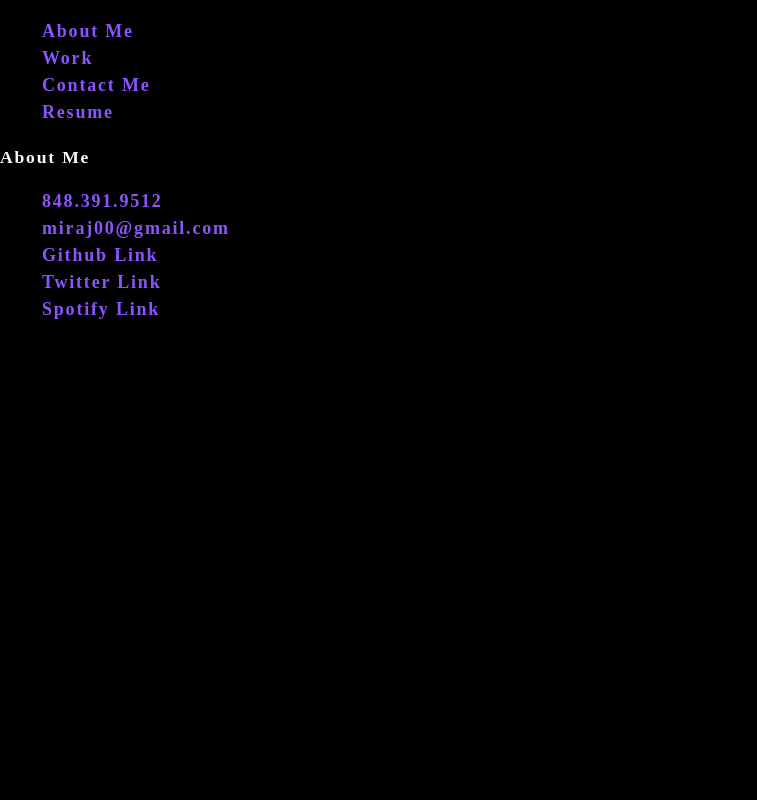
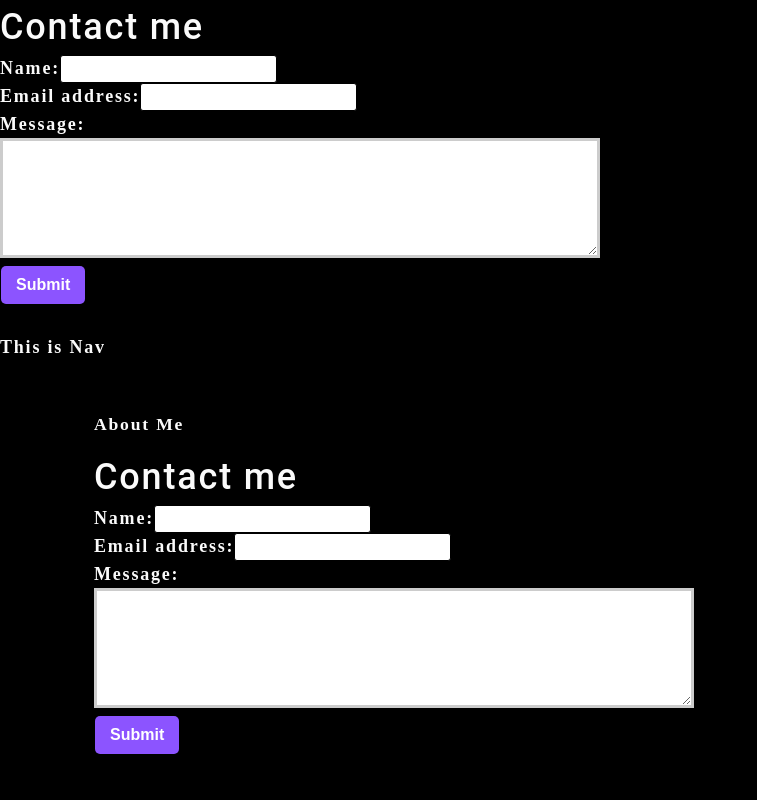
Before and after one commit to miraj00/react-spa-portfolio, a React (Create React App) app: page /#/contact in a window 1280 px wide. Shown: the top 800 px of the page, without its empty margins (0-757 px from the left). Built offline with nearby package versions, Linux system fonts and the light colour scheme.

Commit message:
Header set with react-router-dom

```diff
--- a/package.json
+++ b/package.json
@@ -8,6 +8,7 @@
     "@testing-library/user-event": "^12.8.3",
     "react": "^17.0.2",
     "react-dom": "^17.0.2",
+    "react-router-dom": "^5.3.0",
     "react-scripts": "4.0.3",
     "web-vitals": "^1.1.2"
   },
--- a/src/App.js
+++ b/src/App.js
@@ -2,18 +2,23 @@
 import Header from './components/Header';
 import Nav from './components/Nav';
 import Footer from './components/Footer';
-
+import ContactForm from './components/Contact';
+import About from './components/About';
 
 
 function App() {
   return (
     <div>
-        <Header/>
+            <Header/>
 
-        <Nav> </Nav>
+            <Nav />
+      <main>
+            <About></About>
+            <ContactForm></ContactForm>
+      </main>
 
 
-         <Footer/>
+             <Footer/>
     </div>
   );
 }
--- /dev/null
+++ b/src/components/About.js
@@ -0,0 +1,16 @@
+import React from 'react';
+
+
+function About() {
+    return (
+
+        <div><p>About Me</p></div>
+
+        )
+    }
+
+
+
+
+
+export default About;
--- /dev/null
+++ b/src/components/Contact.js
@@ -0,0 +1,66 @@
+import React, { useState } from 'react';
+
+import { validateEmail } from '../utils/helpers';
+
+function ContactForm() {
+  const [formState, setFormState] = useState({ name: '', email: '', message: '' });
+
+  const [errorMessage, setErrorMessage] = useState('');
+  const { name, email, message } = formState;
+
+  const handleSubmit = (e) => {
+    e.preventDefault();
+    if (!errorMessage) {
+      console.log('Submit Form', formState);
+    }
+  };
+
+  const handleChange = (e) => {
+    if (e.target.name === 'email') {
+      const isValid = validateEmail(e.target.value);
+      if (!isValid) {
+        setErrorMessage('Your email is invalid.');
+      } else {
+        setErrorMessage('');
+      }
+    } else {
+      if (!e.target.value.length) {
+        setErrorMessage(`${e.target.name} is required.`);
+      } else {
+        setErrorMessage('');
+      }
+    }
+    if (!errorMessage) {
+      setFormState({ ...formState, [e.target.name]: e.target.value });
+      console.log('Handle Form', formState);
+    }
+  };
+
+  return (
+    <section>
+      <h1 data-testid="h1tag">Contact me</h1>
+      <form id="contact-form" onSubmit={handleSubmit}>
+        <div>
+          <label htmlFor="name">Name:</label>
+          <input type="text" name="name" defaultValue={name} onBlur={handleChange} />
+        </div>
+        <div>
+          <label htmlFor="email">Email address:</label>
+          <input type="email" name="email" defaultValue={email} onBlur={handleChange} />
+        </div>
+        <div>
+          <label htmlFor="message">Message:</label>
+          <textarea name="message" rows="5" defaultValue={message} onBlur={handleChange} />
+        </div>
+        {errorMessage && (
+          <div>
+            <p className="error-text">{errorMessage}</p>
+          </div>
+        )}
+        <button data-testid="button" type="submit">Submit</button>
+      </form>
+    </section>
+  );
+}
+
+export default ContactForm;
--- a/src/components/Footer.js
+++ b/src/components/Footer.js
@@ -5,12 +5,11 @@
 function Footer() {
     return (
 
-        <ul>
+      <ul>
         <li> <a href="#">848.391.9512</a> </li>
         <li> <a href="mailto:miraj00@gmail.com" target="_blank">miraj00@gmail.com</a> </li>
         <li> <a href="https://github.com/miraj00" target="_blank">Github Link</a> </li>
-        <li> <a href="#">Twitter Link</a> </li>
-        <li> <a href="#">Spotify Link</a> </li>
+
       </ul>
 
         )
--- a/src/components/Header.js
+++ b/src/components/Header.js
@@ -1,15 +1,25 @@
 import React  from 'react';
+import About from '../components/About';
+import Portfolio from '../components/Portfolio';
+import Contact from '../components/Contact';
+import Resume from '../components/Resume';
 
+
+import { HashRouter as Router, Switch, Route, Redirect } from "react-router-dom";
 
 function Header() {
     return (
 
-        <ul>
-        <li><a href="./index.html#about">About Me</a></li>
-        <li> <a href="./index.html#work">Work</a> </li>
-        <li> <a href="./index.html#contact">Contact Me</a> </li>
-        <li> <a href="./resume.html">Resume</a> </li>
-     </ul>
+        <Router>
+
+            <Switch>
+                <Route exact path="/"> <Redirect to="/about" /> </Route>
+                <Route path="/about"> <About /> </Route>
+                <Route path="/portfolio" component={Portfolio} />
+                <Route path="/contact" component={Contact} />
+                <Route path="/resume"> <Resume /> </Route>
+            </Switch>
+        </Router>
 
         )
     }
--- a/src/components/Nav.js
+++ b/src/components/Nav.js
@@ -3,7 +3,7 @@
 function Nav() {
     return (
 
-        <div><p>About Me</p></div>
+        <div>This is Nav</div>
 
         )
     }
```
Also changed, not shown: src/components/Contact-Form.js (added), src/components/Portfolio.js (added), src/components/Resume.js (added), 1 other file (tests, documents, lock files or other folders).
